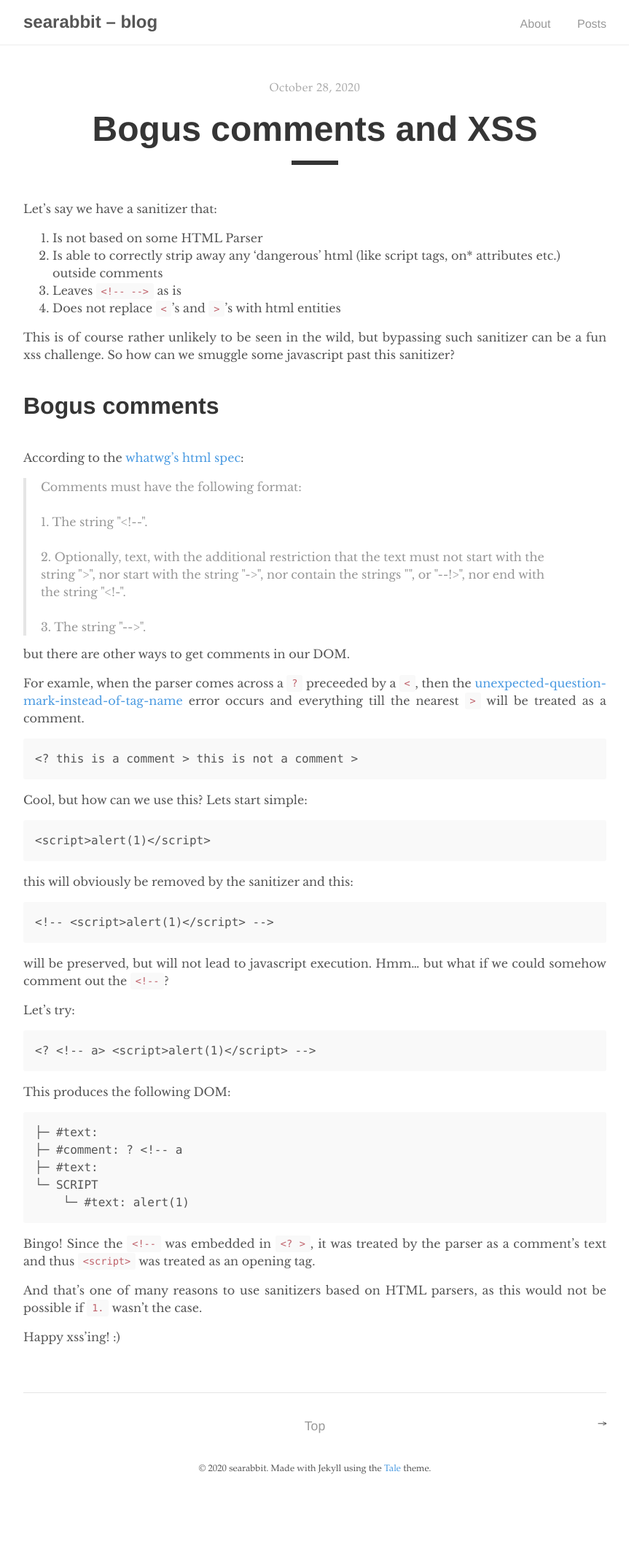
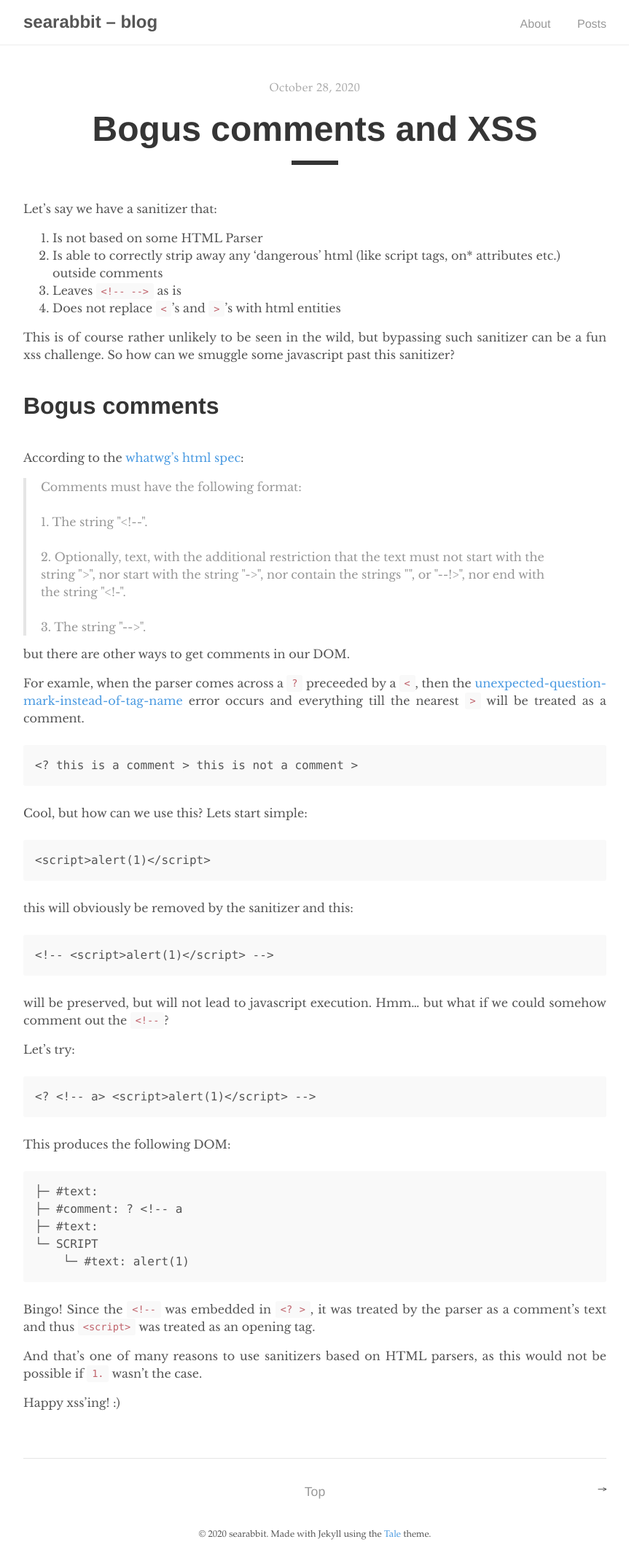
Before and after one commit to searabbitx/searabbitx.github.io, a Jekyll site: the page built from _posts/2020-10-28-bogus-comments-and-xss.md, in a window 1280 px wide. Shown: the whole page at 73% size, without its empty margins (208-1071 px from the left). Built offline with Jekyll 4.4.1, drawn with Linux system fonts in a browser that asks for light colours; before the commit the page ends 2056 px from its top, so only the background shows below that.

Commit message:
Fix margins

```diff
--- a/_posts/2020-10-28-bogus-comments-and-xss.md
+++ b/_posts/2020-10-28-bogus-comments-and-xss.md
@@ -3,6 +3,15 @@ layout: post
 title: "Bogus comments and XSS"
 lead_words: 7
 ---
+
+<style>
+
+figure.highlight {
+	margin-top: 25px;
+	margin-bottom: 25px;
+}
+
+</style>
 
 Let's say we have a sanitizer that:
 
```
